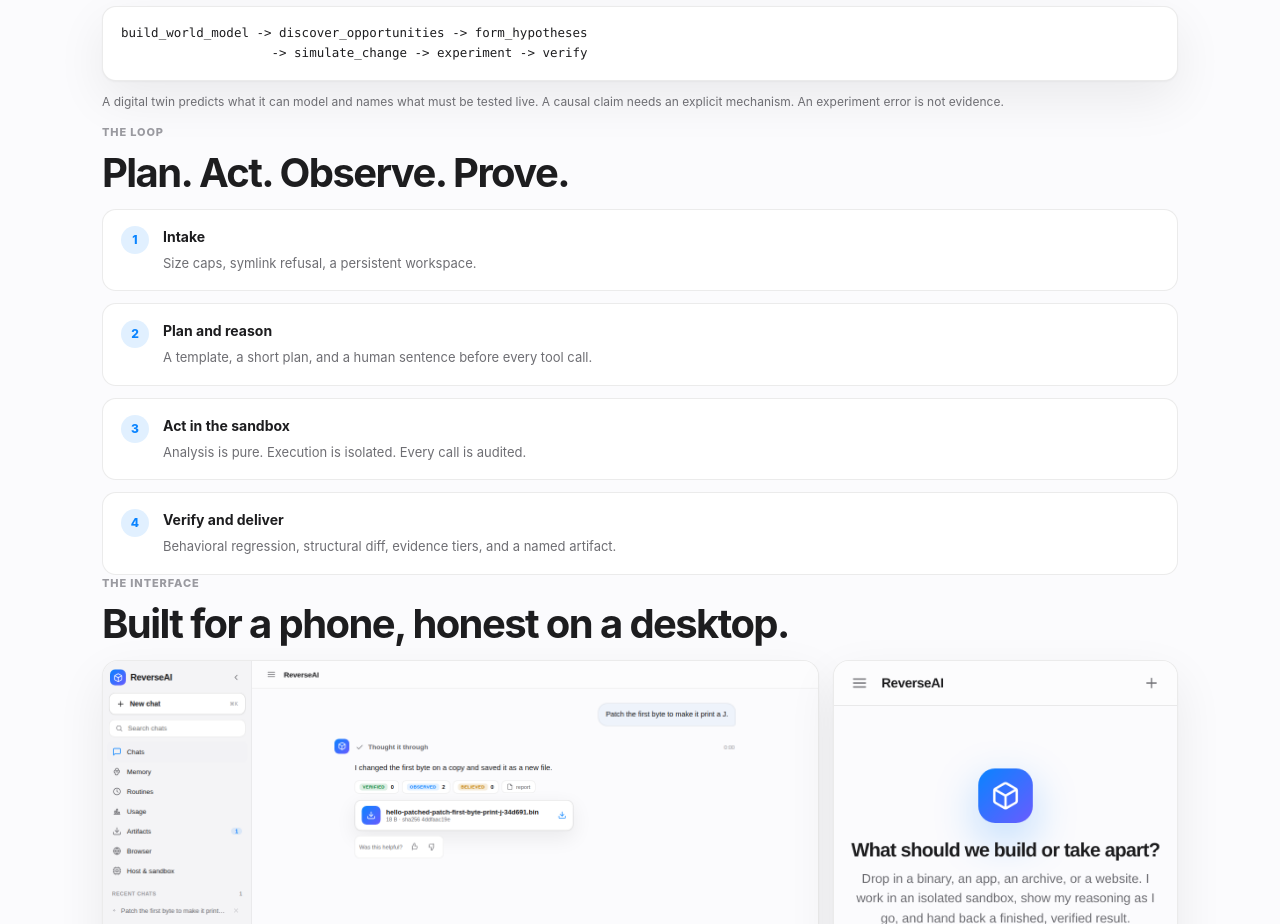
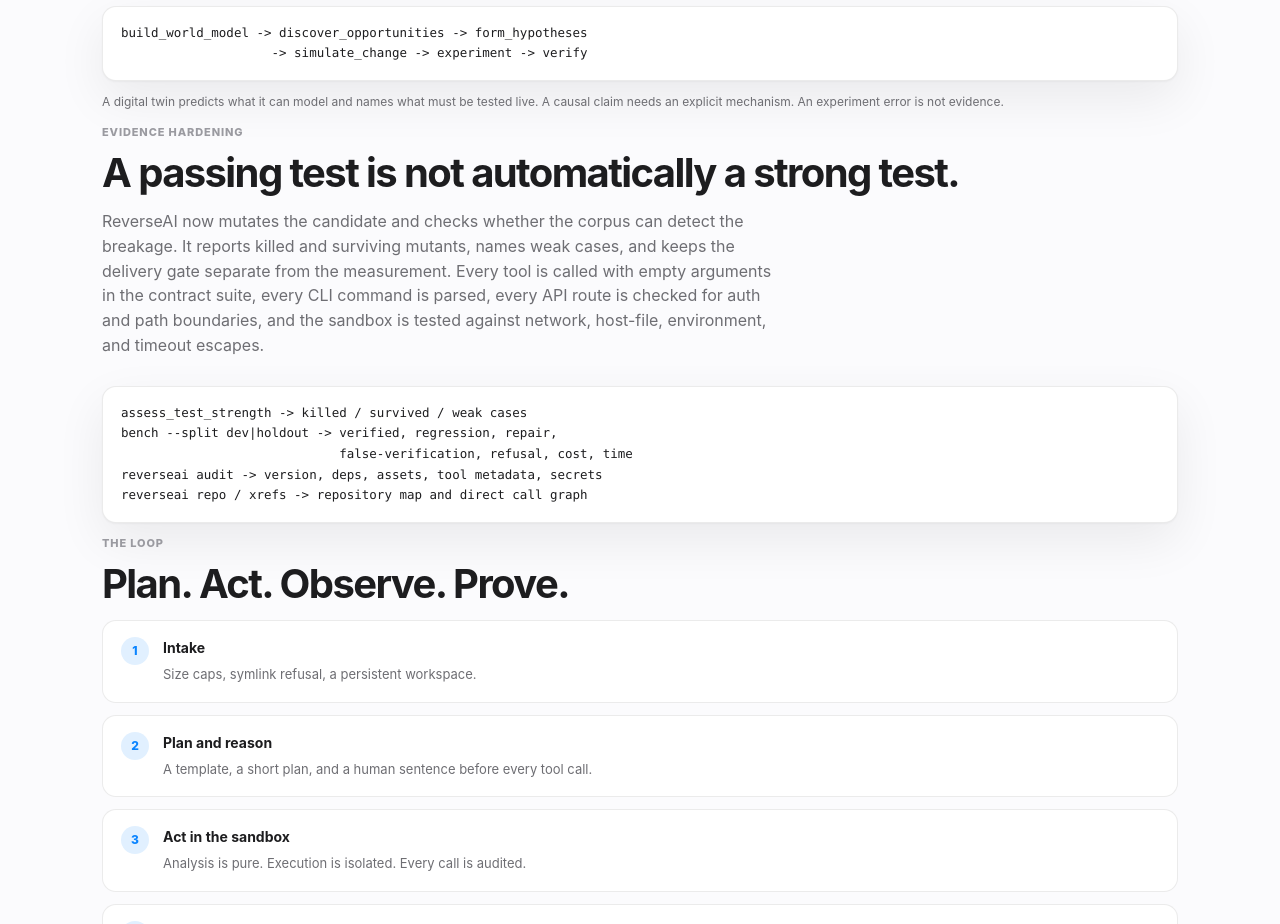
Before and after one commit to maykano-dev/Reverse-AI, a plain HTML site: page index.html in a window 1280 px wide. Shown: the part 4040-4964 px from the top of the page. Drawn offline with Linux system fonts and the light colour scheme.

Commit message:
fix(audit): harden tool, CLI, server, sandbox, and verification contracts
- Fix broken web_search/web_read imports and contain every tool exception at
  the interface.
- Add tool-contract suite for all 55 tools: schema, permission, narration, UI
  label, and empty-argument behavior.
- Add CLI contracts for every command, corpus/verify/report, approvals, repo,
  and a mock-agent run.
- Add HTTP auth/path boundary tests, including /world and /discover.
- Add sandbox boundary tests for network, host files, environment, timeout,
  workspace isolation, and symlink refusal.
- Add mutation testing and assess_test_strength; report weak cases and surviving
  mutants.
- Expand benchmark to dev/holdout tasks with verified/regression/repair/false-
  verification/refusal/cost/time metrics.
- Add direct xrefs, source-repository map, and repository audit.
- Persist world model, opportunities, hypotheses, and test strength on Job and
  in signed reports.
- Add docs/AUDIT_REMEDIATION.md and docs/TESTING.md.
- 454 tests green; version 0.7.0.

```diff
--- a/index.html
+++ b/index.html
@@ -180,6 +180,17 @@
   <p class="muted" style="font-size:12px;color:var(--dim);margin-top:11px">A digital twin predicts what it can model and names what must be tested live. A causal claim needs an explicit mechanism. An experiment error is not evidence.</p>
 </section>
 
+<section class="wrap">
+  <div class="kicker">Evidence hardening</div>
+  <h2>A passing test is not automatically a strong test.</h2>
+  <p class="sub">ReverseAI now mutates the candidate and checks whether the corpus can detect the breakage. It reports killed and surviving mutants, names weak cases, and keeps the delivery gate separate from the measurement. Every tool is called with empty arguments in the contract suite, every CLI command is parsed, every API route is checked for auth and path boundaries, and the sandbox is tested against network, host-file, environment, and timeout escapes.</p>
+  <pre><code>assess_test_strength -> killed / survived / weak cases
+bench --split dev|holdout -> verified, regression, repair,
+                             false-verification, refusal, cost, time
+reverseai audit -> version, deps, assets, tool metadata, secrets
+reverseai repo / xrefs -> repository map and direct call graph</code></pre>
+</section>
+
 <section id="how" class="wrap">
   <div class="kicker">The loop</div>
   <h2>Plan. Act. Observe. Prove.</h2>
```
